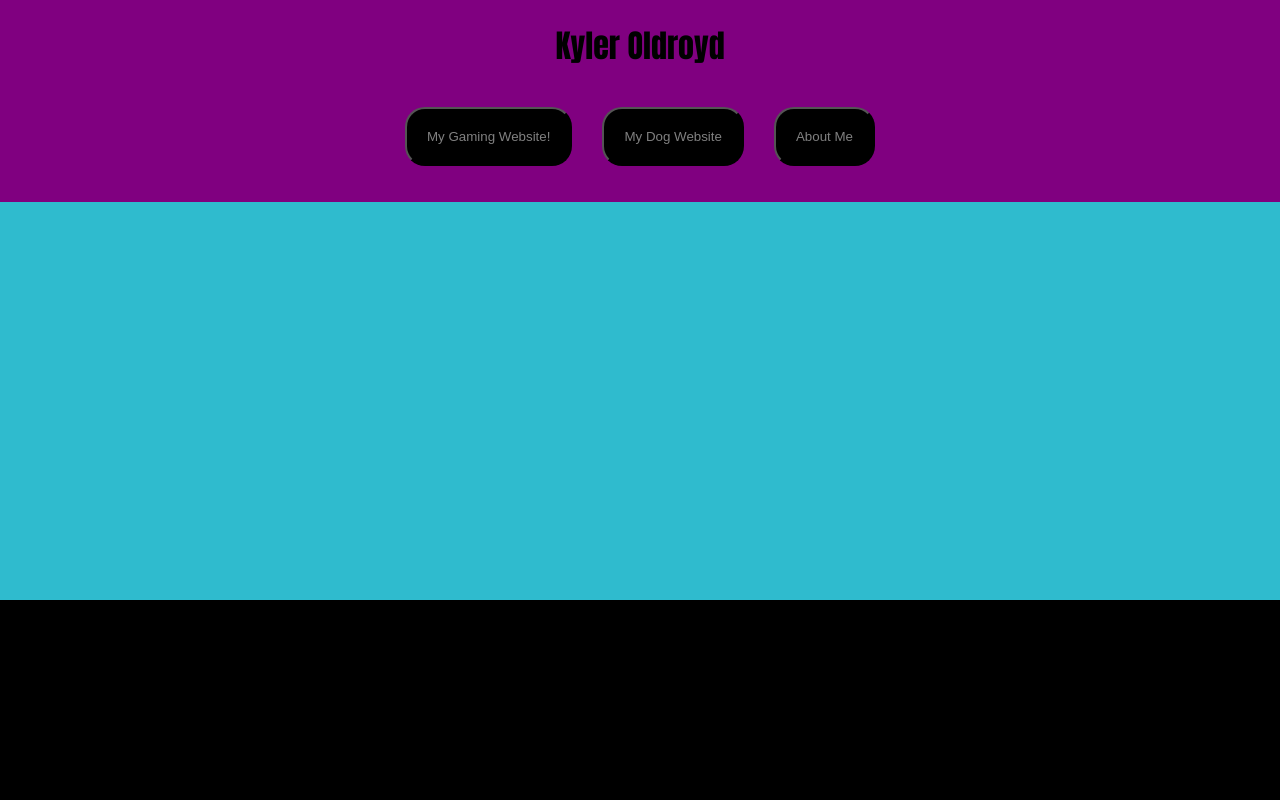
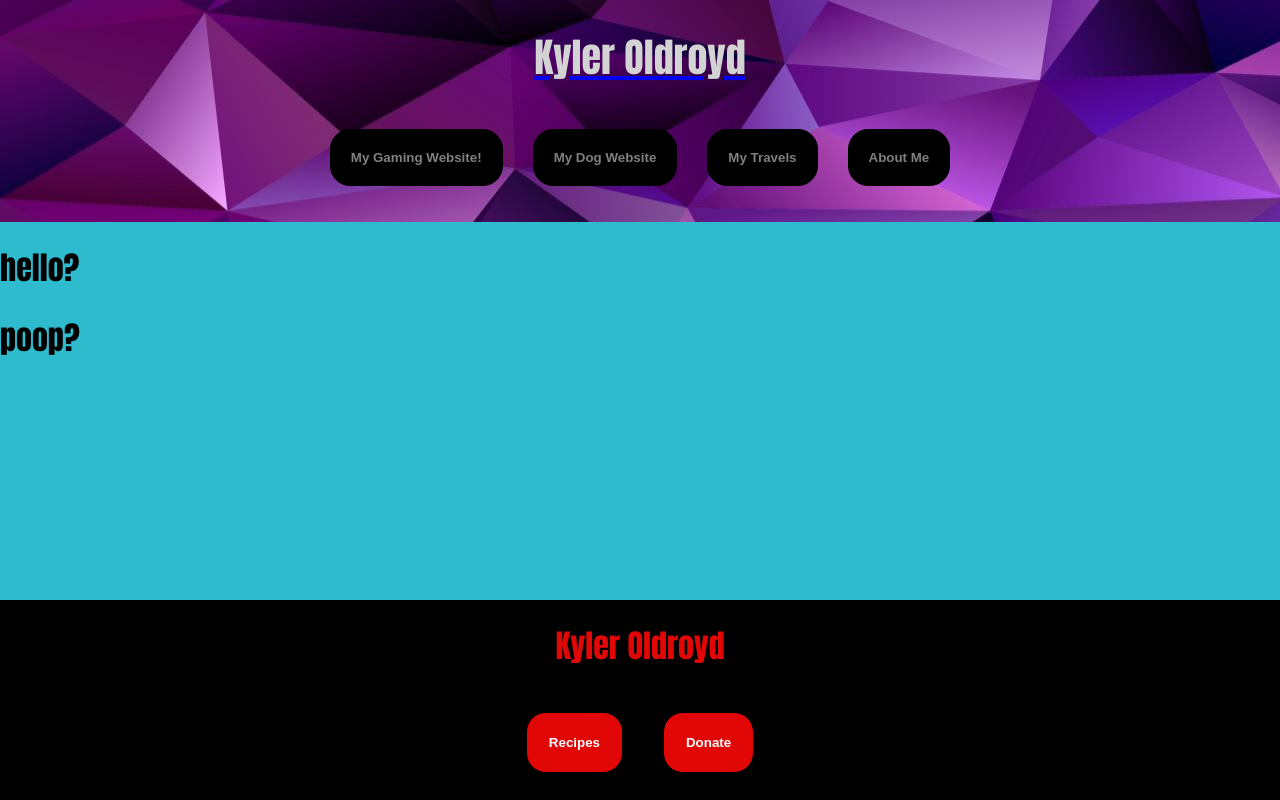
Before and after one commit to Jameson13B/kyler-oldroyd, a React (Create React App) app: page / in a window 1280 px wide. Built offline with nearby package versions, Linux system fonts and the light colour scheme.

Commit message:
added link buttons and foot of page

```diff
--- a/src/App.css
+++ b/src/App.css
@@ -3,10 +3,14 @@
   min-height: 100vh;
 }
 .NavBar {
-  background: purple;
+  background: url('./assets/purple_triangle_background.jpg');
   display: flex;
   flex-direction: column;
   align-items: center;
+}
+.NavLogo {
+  color: lightgray;
+  font-size: 40px;
 }
 .NavButtons {
   padding-bottom: 21px;
@@ -15,8 +19,10 @@
   margin: 15px;
   padding: 20px;
   background: black;
+  border: 1px solid black;
   border-radius: 20px;
   color: grey;
+  font-weight: bold;
 }
 .FootOfPage {
   background: black;
@@ -24,4 +30,19 @@
   position: absolute;
   bottom: 0;
   width: 100%;
+  display: flex;
+  flex-direction: column;
+  align-items: center;
 }
+.FootLogo {
+  color: rgb(226, 7, 7);
+}
+.FootButtons button {
+  margin: 20px;
+  padding: 22px;
+  background: rgb(226, 7, 7);
+  border: 1px solid black;
+  border-radius: 20px;
+  color: white;
+  font-weight: bold;
+}
--- a/src/App.js
+++ b/src/App.js
@@ -1,20 +1,51 @@
 import React from 'react'
+import { Route, Link } from 'react-router-dom'
+import { Home } from './views/Home'
 import './App.css'
 
 function App() {
   return (
     <div className="App">
       <div className="NavBar">
-        <h1>Kyler Oldroyd</h1>
+        <Link to="/">
+          <h1 className="NavLogo">Kyler Oldroyd</h1>
+        </Link>
         <div className="NavButtons">
-          <button>My Gaming Website!</button>
-          <button>My Dog Website</button>
-          <button>About Me</button>
+          <Link to="/gaming">
+            <button>My Gaming Website!</button>
+          </Link>
+          <Link to="/dogs">
+            <button>My Dog Website</button>
+          </Link>
+          <Link to="/travels">
+            <button>My Travels</button>
+          </Link>
+          <Link to="/about-me">
+            <button>About Me</button>
+          </Link>
         </div>
       </div>
-      {/* Content */}
+      <div className="content">
+        <Route exact path='/' component={Home} />
+        {/* <Route path='/gaming' component={Gaming} /> */}
+        {/* <Route path='/dogs' component={Dogs} /> */}
+        {/* <Route path='/travels' component={Travels} /> */}
+        {/* <Route path='/about-me' component={Profile} /> */}
+        {/* <Route path='/recipes' component={Recipes} /> */}
+        {/* <Route path='/donate' component={Donate} /> */}
+      </div>
       {/* Create padding bottom on content equal to FootOfPage height  */}
-      <div className="FootOfPage"></div>
+      <div className="FootOfPage">
+        <h1 className="FootLogo">Kyler Oldroyd</h1>
+        <div className="FootButtons">
+          <Link to="/recipes">
+            <button>Recipes</button>
+          </Link>
+          <Link to="/donate">
+            <button>Donate</button>
+          </Link>
+        </div>
+      </div>
     </div>
   )
 }
--- a/src/index.css
+++ b/src/index.css
@@ -4,9 +4,9 @@ body {
   font-family: Impact, Charcoal, sans-serif;
   -webkit-font-smoothing: antialiased;
   -moz-osx-font-smoothing: grayscale;
+  box-sizing: border-box;
 }
 
 code {
-  font-family: source-code-pro, Menlo, Monaco, Consolas, 'Courier New',
-    monospace;
+  font-family: source-code-pro, Menlo, Monaco, Consolas, 'Courier New', monospace;
 }
```
